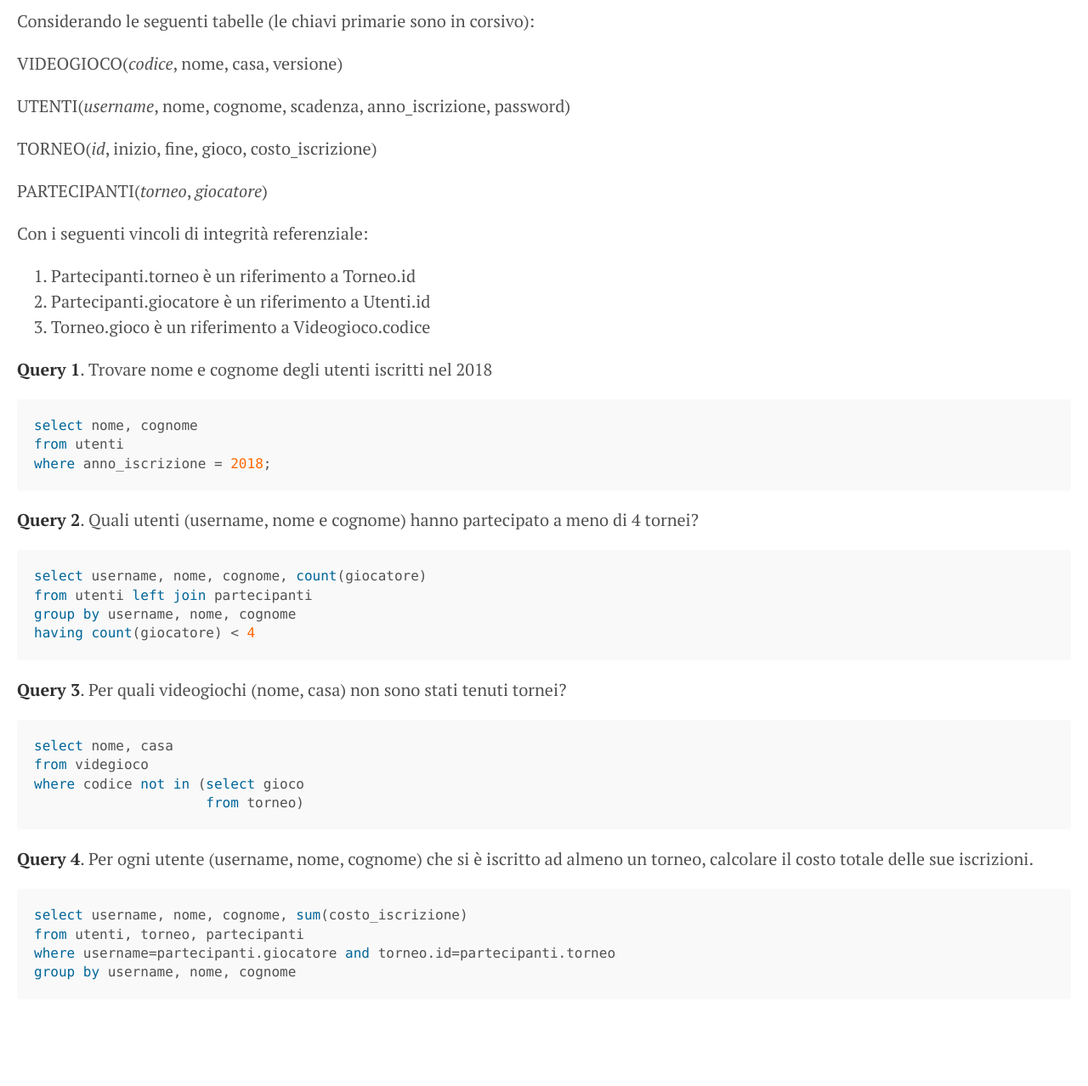
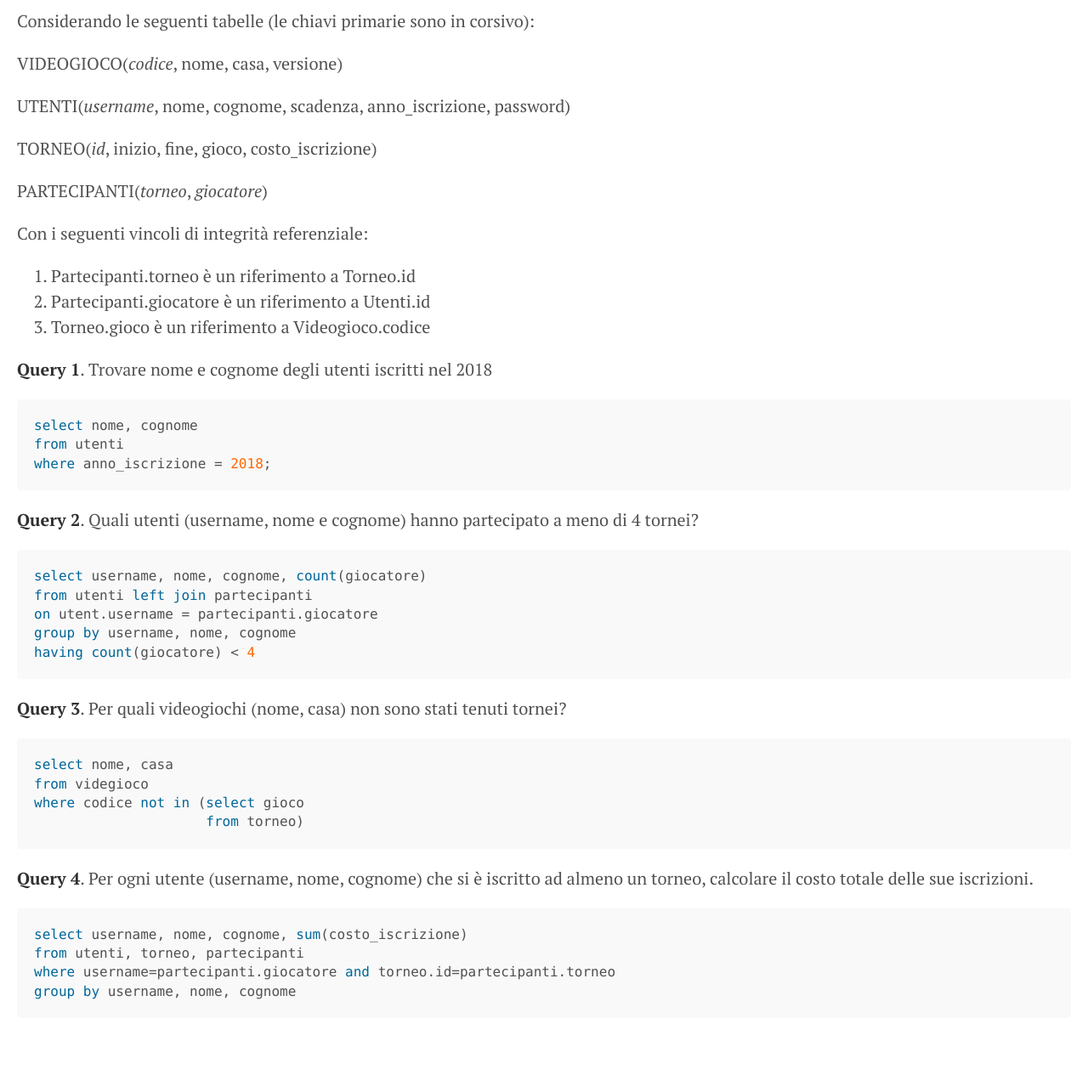
Before and after one commit to gdv/foundationsCS, a Jekyll site: the page built from docs/2020-01-esame.md, in a window 1280 px wide. Shown: the whole page at 85% size. Built offline with Jekyll 4.4.1, drawn with Linux system fonts in a browser that asks for light colours; our own code applies the rules of GitHub Pages for plain Markdown files; before the commit the page ends 1256 px from its top, so only the background shows below that.

Commit message:
on mancante

````diff
--- a/docs/2020-01-esame.md
+++ b/docs/2020-01-esame.md
@@ -29,6 +29,7 @@ meno di 4 tornei?
 ```sql
 select username, nome, cognome, count(giocatore)
 from utenti left join partecipanti
+on utent.username = partecipanti.giocatore
 group by username, nome, cognome
 having count(giocatore) < 4
 ```
````
